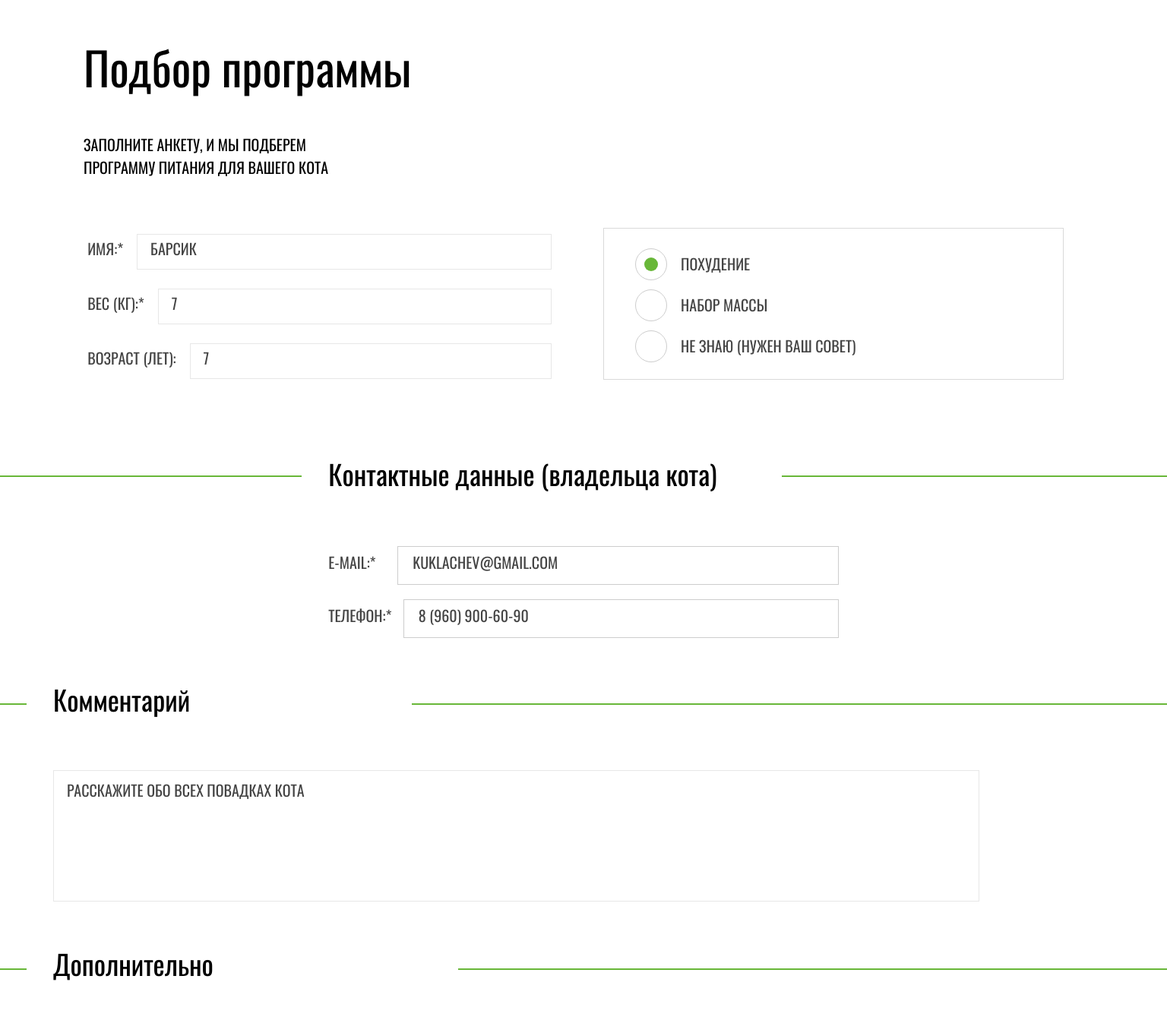
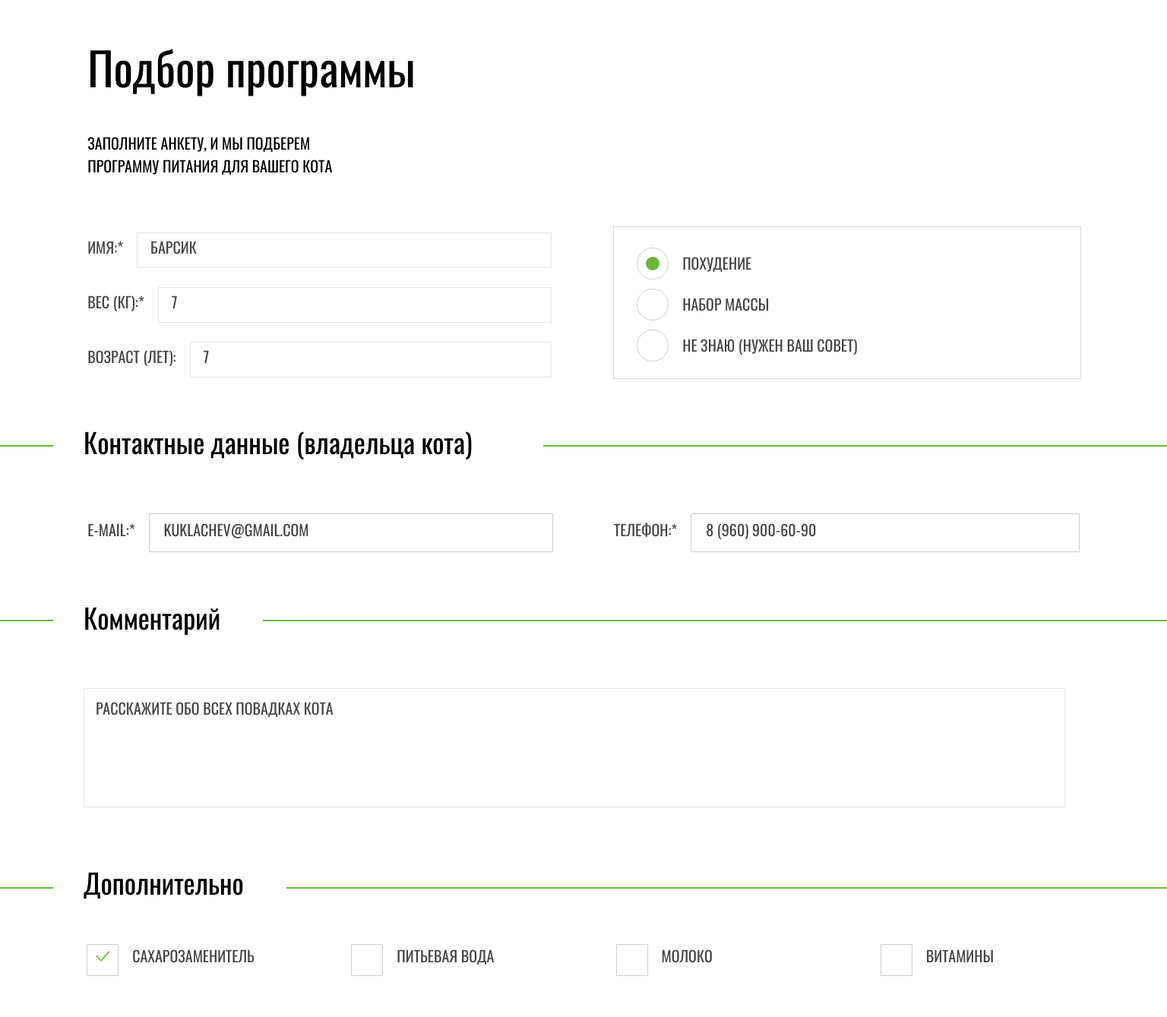
Before and after one commit to cleo412/1307969-cat-energy-21, a website: page source/form.html in a window 1536 px wide. Shown: the part 130-1469 px from the top of the page at 76% size. Drawn offline with nearby package versions, Linux system fonts and the light colour scheme; files that its build step writes are made by us from their sources.

Commit message:
центирование и ширины в % формы

```diff
--- a/source/form.html
+++ b/source/form.html
@@ -34,8 +34,10 @@
     <!-- todo form -->
     <form class="form" action="https://echo.htmlacademy.ru" method="get">
       <div class="form__container">
-        <h1 class="form__title">Подбор программы</h1>
-        <p class="form__text">Заполните анкету, и мы подберем программу&nbsp;питания для вашего кота </p>
+        <div class="form__header">
+          <h1 class="form__title">Подбор программы</h1>
+          <p class="form__text">Заполните анкету, и мы подберем программу&nbsp;питания для вашего кота </p>
+        </div>
         <div class="wrapper">
           <section class="cat-data">
             <!--todo: cat-data-->
--- a/source/sass/blocks/cat-data.scss
+++ b/source/sass/blocks/cat-data.scss
@@ -2,10 +2,11 @@
   display: flex;
   flex-wrap: wrap;
   border: none;
-  margin: 0 0 7px;
+  margin-bottom: 22px;
 }
 
 .cat-data__container {
+  flex-basis: 100%;
   margin: 0 auto;
 }
 
@@ -14,7 +15,7 @@
   flex-wrap: wrap;
   width: 100%;
   list-style: none;
-  padding: 0 0 15px 0;
+  padding: 0;
   margin: 0 auto;
 }
 
@@ -50,7 +51,7 @@
 @media (min-width: 768px) {
   .cat-data {
     border: none;
-    margin: 0 0 15px 0;
+    margin: 0 0 58px 0;
   }
 
   .cat-data__list {
@@ -83,7 +84,7 @@
 @media (min-width: 1440px) {
   .cat-data {
     width: 52%;
-    padding: 0;
+    margin: 0;
   }
 
   .cat-data__list {
--- a/source/sass/blocks/extra.scss
+++ b/source/sass/blocks/extra.scss
@@ -111,46 +111,27 @@
   }
 }
 
-// // todo 1440
-// @media (min-width: 1440px) {
-//   .extra {
-//     margin: 0 0 27px;
-//   }
+// todo 1440
+@media (min-width: 1440px) {
+  .extra {
+    margin-bottom: 27px;
+  }
 
-//   .extra__title {
-//     width: 20%;
-//     padding: 0 0 0 40px;
-//     margin: 0 0 62px 70px;
-//   }
+  .extra__title {
+    width: 20%;
+    padding: 0 40px;
+    margin: 0 0 63px 70px;
+  }
 
-//   .extra__list {
-//     width: 94%;
-//     box-sizing: border-box;
-//     justify-content: space-between;
-//     margin: 0 auto;
-//     // margin: 0 110px;
-//   }
+  .extra__list {
+    width: 85%;
+    box-sizing: border-box;
+    justify-content: space-between;
+    margin: 0 auto;
+  }
 
-//   .extra__input-wrapper {
-//     width: 25%;
-//     // flex: 1 1 auto;
-//     padding: 0 10px 42px 59px;
-//   }
-
-//   // .extra__input-wrapper,
-//   // .extra__input-wrapper:nth-of-type(odd) {
-//   //   width: 25%;
-//   //   padding: 0 80px 42px 59px;
-//   //   // margin: 0 10px 0 0;
-//   // }
-
-//   // .extra__input-wrapper:nth-of-type(4) {
-//   //   padding: 0 0 48px 64px;
-//   //   margin: 0;
-//   // }
-
-//   // .extra__input-wrapper:nth-of-type(3) {
-//   //   padding: 0 0 42px 57px;
-//   //   margin: 0;
-//   // }
-// }
+  .extra__input-wrapper {
+    width: 20%;
+    padding: 0 10px 42px 59px;
+  }
+}
--- a/source/sass/blocks/form.scss
+++ b/source/sass/blocks/form.scss
@@ -7,20 +7,25 @@
   margin: 0 auto;
 }
 
+.form__header {
+  width: 88%;
+  margin: 0 auto;
+}
+
 .form__title {
   @include title-small;
-  width: 88%;
+  width: 93%;
   font-size: 36px;
   line-height: 36px;
   padding: 28px 0;
-  margin: 0 auto;
+  margin: 0;
 }
 
 .form__text {
   @include text-big;
-  width: 88%;
-  padding: 10px 0 27px;
-  margin: 0 auto;
+  width: 81%;
+  padding: 10px 27px 27px 0;
+  margin: 0;
 }
 
 .form__submit {
@@ -41,11 +46,15 @@
 
 // todo 768
 @media (min-width: 768px) {
+  .form__header {
+    width: 82%;
+  }
+
   .form__title {
     width: 82%;
     font-size: 60px;
     line-height: 60px;
-    padding: 45px 70px 45px;
+    padding: 45px 0;
   }
 
   .form__text {
@@ -53,7 +62,6 @@
     font-size: 20px;
     line-height: 30px;
     padding: 10px 0 60px;
-    margin-left: 70px;
   }
 
   .form__submit {
@@ -75,21 +83,24 @@
 
 // todo 1440
 @media (min-width: 1440px) {
+  .form__header {
+    width: 85%;
+  }
+
   .form__title {
     width: 50%;
-    padding: 55px 110px 57px;
-    margin: 0;
+    padding: 55px 0;
   }
 
   .form__text {
     width: 30%;
-    padding: 0 110px 65px;
-    margin: 0;
+    padding: 0 0 65px;
   }
 
   .form__submit {
+    width: 85%;
     justify-content: flex-start;
-    margin: 0 0 80px;
+    margin-bottom: 80px;
   }
 
   .form__subtitle {
--- a/source/sass/blocks/habits.scss
+++ b/source/sass/blocks/habits.scss
@@ -1,6 +1,5 @@
 .habits {
   position: relative;
-  // width: 100%;
   margin: 0 0 14px 0;
 }
 
@@ -23,12 +22,12 @@
 
 .habits__text {
   width: 79%;
-  flex: 0 1 auto;
+  flex: 1 1 auto;
   border: 1px $aluminum-grey solid;
   resize: none;
   outline: none;
   padding: 8px 14px 0 13px;
-  margin: 0 20px; //todo
+  margin: 0 20px;
 }
 
 .habits__text::placeholder {
@@ -58,7 +57,7 @@
   .habits__text {
     width: 77%;
     padding: 10px 17px 26px;
-    margin: 0 70px; //todo
+    margin: 0 70px;
   }
 
   .habits__text::placeholder {
@@ -67,25 +66,25 @@
   }
 }
 
-// // todo 1440
-// @media (min-width: 1440px) {
-//   .habits {
-//     margin: 0 0 63px 0;
-//   }
+// todo 1440
+@media (min-width: 1440px) {
+  .habits {
+    margin-bottom: 77px;
+  }
 
-//   .habits__title {
-//     width: 18%;
-//     padding: 0 0 0 40px;
-//     margin: 0 0 83px 70px;
+  .habits__title {
+    width: 18%;
+    padding: 0 40px;
+    margin: 0 0 75px 70px;
 
-//     &::after {
-//       top: 21px;
-//     }
-//   }
+    &::after {
+      top: 21px;
+    }
+  }
 
-//   .habits__text {
-//     width: 85%;
-//     padding: 2px 17px 26px;
-//     // margin: 0 110px;
-//   }
-// }
+  .habits__text {
+    width: 82%;
+    padding: 10px 15px;
+    margin: 0 110px;
+  }
+}
--- a/source/sass/blocks/owner-data.scss
+++ b/source/sass/blocks/owner-data.scss
@@ -7,6 +7,7 @@
 }
 
 .owner-data__container {
+  flex-basis: 100%;
   margin: 0 auto;
 }
 
@@ -26,7 +27,7 @@
 .owner-data__list {
   display: flex;
   flex-wrap: wrap;
-  width: 100%;
+  width: 88%;
   list-style: none;
   padding: 0;
   margin: 0 auto;
@@ -34,22 +35,20 @@
 
 .owner-data__input-wrapper {
   @include input-wrapper;
-  flex-basis: 88%;
-  margin: 0 auto 15px;
+  flex-basis: 100%;
+  margin: 0 0 15px;
 }
 
 .owner-data__label {
   @include form;
-  width: 24%;
   margin-right: 10px;
 }
 
 .owner-data__input {
-  flex-grow: 1;
-  width: 76%;
+  flex: 1 1 auto;
   color: $black;
   border: 1px solid $grey;
-  padding: 14px 43px 14px 14px;
+  padding: 14px 33px 14px 14px;
 }
 
 .owner-data__input::placeholder {
@@ -57,19 +56,24 @@
   color: $basic-grey;
 }
 
+// /*for Firefox*/
+.owner-data__input::-moz-placeholder {
+  @include form;
+}
+
 // todo 768
 @media (min-width: 768px) {
   .owner-data {
     border: none;
-    margin: 0 0 40px 0;
+    margin-bottom: 40px;
   }
 
   .owner-data__title {
-    width: 94%;
+    width: 77%;
     font-size: 36px;
     line-height: 36px;
     padding: 35px 35px 0;
-    margin: 0 0 71px -35px;
+    margin: 0 0 71px 35px;
 
     &::after {
       top: 55px;
@@ -77,17 +81,15 @@
   }
 
   .owner-data__list {
-    width: 100%;
+    width: 82%;
   }
 
   .owner-data__input-wrapper {
-    flex-basis: 100%;
     margin: 0 0 13px 0;
   }
 
   .owner-data__label {
     @include form;
-    width: 12%;
     font-size: 20px;
     line-height: 30px;
     padding: 12px 0;
@@ -95,7 +97,6 @@
   }
 
   .owner-data__input {
-    width: 84%;
     padding: 17px 47px 17px 19px;
   }
 
@@ -105,33 +106,36 @@
   }
 }
 
-// // todo 1440
-// @media (min-width: 1440px) {
-//   .owner-data__title {
-//     width: 41%;
-//     font-size: 36px;
-//     line-height: 36px;
-//     margin: 0 0 75px 70px;
-//     padding: 14px 0 0 40px;
+// todo 1440
+@media (min-width: 1440px) {
+  .owner-data {
+    margin-bottom: 55px;
+  }
 
-//     &::after {
-//       top: 35px;
-//     }
-//   }
+  .owner-data__title {
+    width: 42%;
+    font-size: 36px;
+    line-height: 36px;
+    padding: 0 40px;
+    margin: 0 0 70px 70px;
 
-//   .owner-data__list {
-//     display: flex;
-//     flex-wrap: nowrap;
-//     padding: 0 110px;
-//   }
+    &::after {
+      top: 22px;
+    }
+  }
 
-//   .owner-data__input-wrapper {
-//     width: 45%;
-//     margin: 0 0 65px 0;
-//   }
+  .owner-data__list {
+    display: flex;
+    justify-content: space-between;
+    flex-wrap: nowrap;
+    width: 85%;
+  }
 
-//   .owner-data__input-wrapper:first-child {
-//     width: 45%;
-//     margin: 0 75px 56px 0;
-//   }
-// }
+  .owner-data__input-wrapper {
+    width: 45%;
+  }
+
+  .owner-data__input-wrapper:first-child {
+    margin-right: 80px;
+  }
+}
--- a/source/sass/blocks/way.scss
+++ b/source/sass/blocks/way.scss
@@ -40,8 +40,8 @@
 
   .way__input:checked + &::after {
     position: absolute;
-    top: 8px;
-    left: -31px;
+    top: 6px;
+    left: -32px;
     content: "";
     width: 14px;
     height: 14px;
@@ -63,7 +63,7 @@
   .way__list {
     border: 1px $dull-grey solid;
     width: 93%;
-    padding: 27px 0 10px;
+    padding: 23px 0 10px;
   }
 
   .way__input-wrapper {
@@ -94,22 +94,22 @@
 // todo 1440
 @media (min-width: 1440px) {
   .way {
-    width: 48%;
+    width: 47%;
     margin: 0;
   }
 
   .way__container {
+    width: 100%;
     margin: 0;
   }
 
   .way__list {
     width: 100%;
     border: 1px $dull-grey solid;
-    padding: 26px 26px 10px;
-    margin: 0;
+    padding: 27px 0 10px;
   }
 
   .way__input-wrapper {
-    margin: 0 0 14px 55px;
+    margin: 0 0 14px 70px;
   }
 }
--- a/source/sass/blocks/wrapper.scss
+++ b/source/sass/blocks/wrapper.scss
@@ -2,8 +2,8 @@
 @media (min-width: 1440px) {
   .wrapper {
     display: flex;
-    justify-content: start;
+    justify-content: space-between;
     width: 85%;
-    margin: 0 auto 40px;
+    margin: 0 auto 50px;
   }
 }
```
